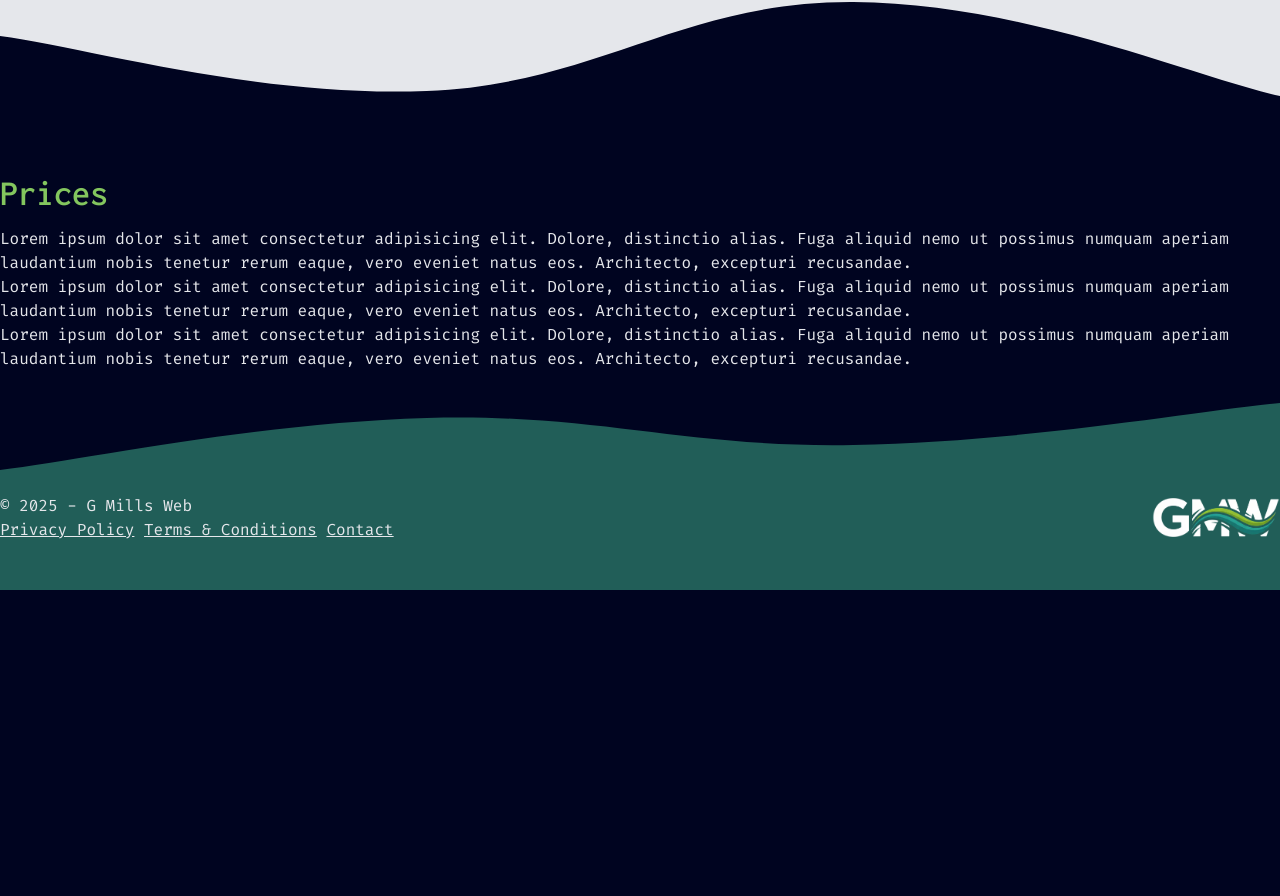
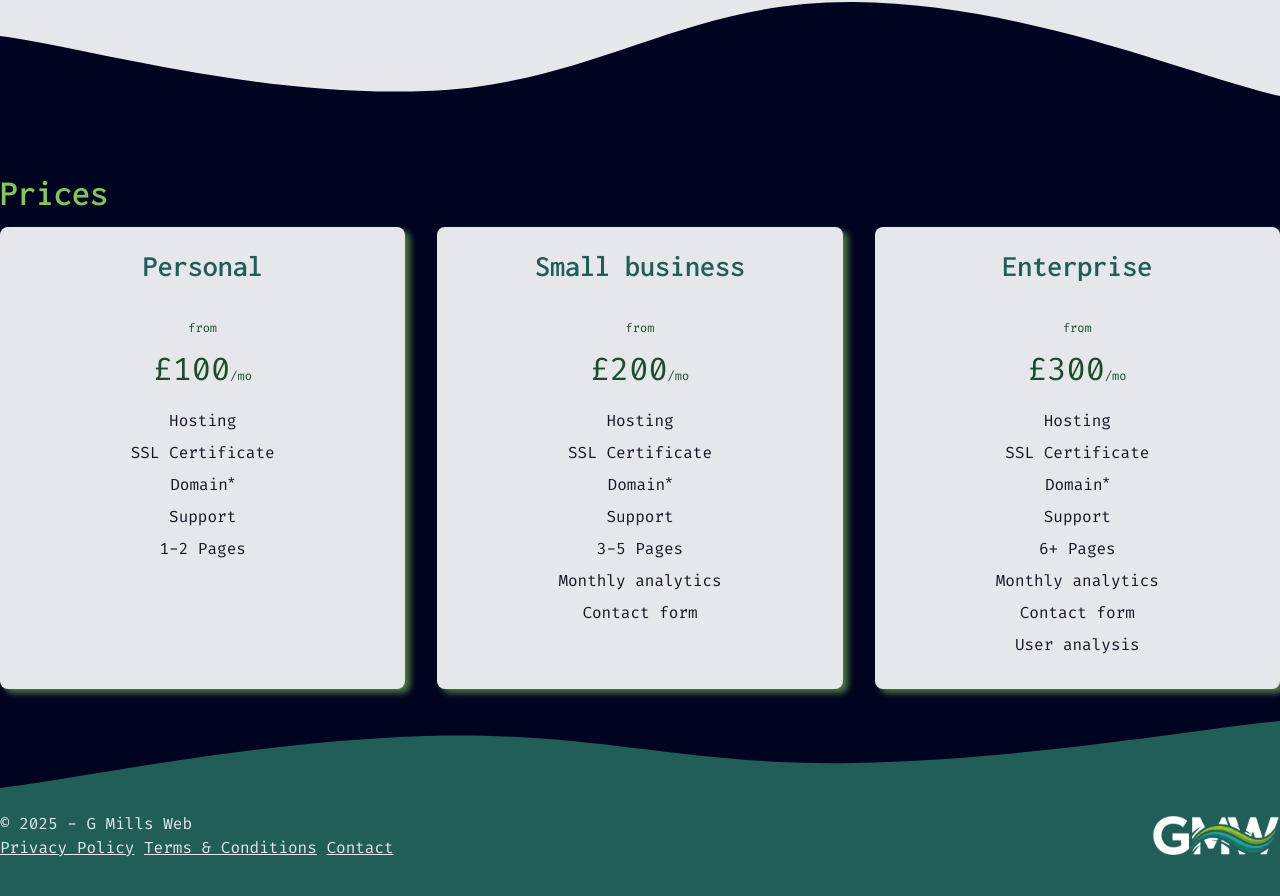
Before and after one commit to GmillsWebDev/gmillsweb, a SvelteKit app: page / in a window 1280 px wide. Shown: the part 1672-2568 px from the top of the page. Before the commit the page ends 2262 px from the top, so only its background shows below. Built offline with nearby package versions, Linux system fonts and the light colour scheme.

Commit message:
price cards started, need improvements

```diff
--- /dev/null
+++ b/src/lib/components/PriceCard.svelte
@@ -0,0 +1,63 @@
+<script>
+    export let price;
+    export let title;
+    export let features = [];
+</script>
+
+<div class="card">
+    <h3>{title}</h3>
+    <p class="price"><span>from</span><br>£{price}<span>/mo</span></p>
+    <ul>
+        <li>Hosting</li>
+        <li>SSL Certificate</li>
+        <li>Domain<sup>*</sup></li>
+        <li>Support</li>
+        {#each features as feature}
+            <li>{feature}</li>
+        {/each}
+    </ul>
+</div>
+
+<style>
+    .card {
+        background: var(--colour-white);
+        border: 1px solid var(--colour-lightgrey);
+        border-radius: 8px;
+        padding: 1.5rem;
+        text-align: center;
+        box-shadow: 5px 4px 6px rgba(131, 198, 94, 0.6);
+        transition: transform 0.3s ease, box-shadow 0.3s ease;
+    }
+
+    .card:hover {
+        transform: translateY(-5px);
+        box-shadow: 0 8px 12px rgba(131, 198, 94, 0.2);
+    }
+
+    h3 {
+        color: var(--colour-secondary);
+    }
+
+    .price {
+        font-size: 2rem;
+        color: var(--colour-accent);
+        margin: 1rem 0;
+        span{
+            font-size: 0.75rem;
+            color: var(--colour-darkgrey);
+            font-weight: normal;
+        }
+    }
+
+    ul {
+        list-style-type: none;
+        padding: 0;
+        margin: 1rem 0 0 0;
+    }
+
+    li {
+        margin: 0.5rem 0;
+        color: var(--colour-black);
+        font-size: 1rem;
+    }
+</style>
--- a/src/routes/+page.svelte
+++ b/src/routes/+page.svelte
@@ -2,6 +2,7 @@
   import LightWaves from "$lib/components/LightWaves.svelte";
   import IconCard from "$lib/components/IconCard.svelte";
   import ImgScroller from "$lib/components/ImgScroller.svelte";
+  import PriceCard from "$lib/components/PriceCard.svelte";
   import { services } from "$lib/scripts/services.js";
   import img from "$lib/assets/images/mobile.webp"
 </script>
@@ -44,24 +45,23 @@
 </LightWaves>
 <div id="Prices" class="container">
     <h2>Prices</h2>
-  <p>
-    Lorem ipsum dolor sit amet consectetur adipisicing elit. Dolore, distinctio
-    alias. Fuga aliquid nemo ut possimus numquam aperiam laudantium nobis
-    tenetur rerum eaque, vero eveniet natus eos. Architecto, excepturi
-    recusandae.
-  </p>
-  <p>
-    Lorem ipsum dolor sit amet consectetur adipisicing elit. Dolore, distinctio
-    alias. Fuga aliquid nemo ut possimus numquam aperiam laudantium nobis
-    tenetur rerum eaque, vero eveniet natus eos. Architecto, excepturi
-    recusandae.
-  </p>
-  <p>
-    Lorem ipsum dolor sit amet consectetur adipisicing elit. Dolore, distinctio
-    alias. Fuga aliquid nemo ut possimus numquam aperiam laudantium nobis
-    tenetur rerum eaque, vero eveniet natus eos. Architecto, excepturi
-    recusandae.
-  </p>
+    <div class="grid">
+      <PriceCard
+        title="Personal"
+        price="100"
+        features={["1-2 Pages"]}
+      />
+      <PriceCard
+        title="Small business"
+        price="200"
+        features={["3-5 Pages","Monthly analytics", "Contact form"]}
+      />
+      <PriceCard
+        title="Enterprise"
+        price="300"
+        features={["6+ Pages", "Monthly analytics", "Contact form", "User analysis"]}
+      />
+</div>
 </div>
 
 <style>
@@ -88,4 +88,12 @@
       gap: 2rem;
     }
   }
+
+  #Prices {
+    .grid {
+      display: grid;
+      grid-template-columns: repeat(auto-fit, minmax(250px, 1fr));
+      gap: 2rem;
+    }
+  }
 </style>
```
